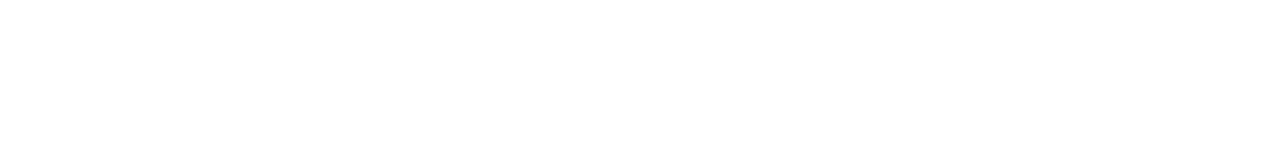
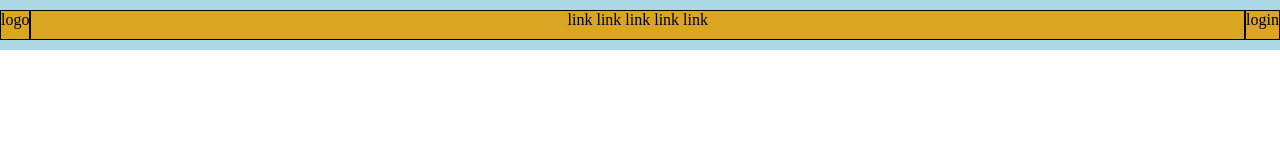
Before and after one commit to Frowingg/htmlcss-struttura-discord, a plain HTML site: page index.html in a window 1280 px wide. Drawn offline with Linux system fonts and the light colour scheme.

Commit message:
nav da finire

```diff
--- a/css/style.css
+++ b/css/style.css
@@ -3,3 +3,21 @@
     margin: 0;
     box-sizing: border-box;
 }
+nav{
+    background-color: lightblue;
+    display: flex;
+    justify-content: space-around;
+    padding: auto;
+    /* align-items: center; */
+
+}
+.box_nav{
+    height: 30px;
+    background-color: goldenrod;
+    border: 1px solid black;
+    margin: 10px 0;
+}
+.link{
+    flex-grow: 1;
+    text-align: center;
+}
--- a/index.html
+++ b/index.html
@@ -8,6 +8,21 @@
     <title>Layout-discord</title>
 </head>
 <body>
+    <nav>
+            <div class="box_nav logo">
+                logo
+            </div>
+            <div class="box_nav link">
+                link
+                link
+                link
+                link
+                link
+            </div>
+            <div class="box_nav login">
+                login
+            </div>
+    </nav>
     <header></header>
     <main></main>
     <footer></footer>
```
